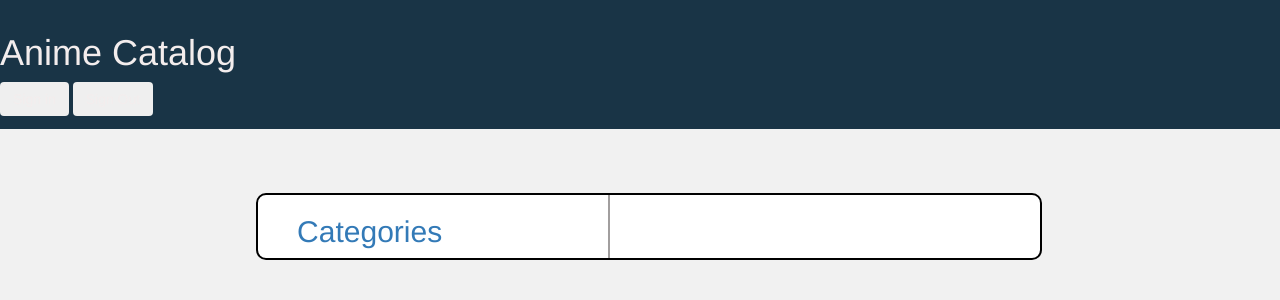
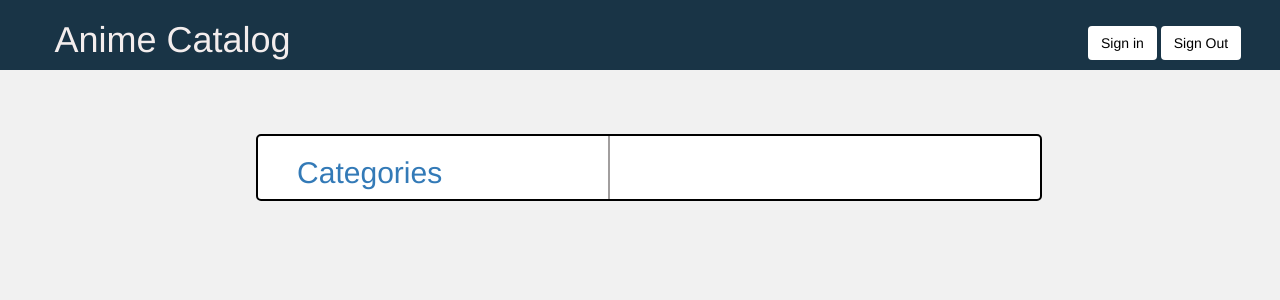
Before and after one commit to chaituhaki/udacity-item-catalog, a Flask app: page / in a window 1280 px wide. Shown: the top 300 px of the page. Run offline with Flask 2, Linux system fonts and the light colour scheme; parts of the project's set-up code (start-up, migrations or seed data) failed here and were passed over; some libraries are stand-ins or nearby versions.

Commit message:
added some more style class

```diff
--- a/static/css/style.css
+++ b/static/css/style.css
@@ -7,12 +7,21 @@ body{
 .head{
 	background: #193446;
 	color: rgb(243, 237, 237);
-	padding: 1% 0%;
+	display: flex;
 }
 
-#logo{
+.logo-h1{
+	margin-left: 5%;
+}
+
+.logo{
+	flex-basis: 85%;
 	margin: 0%;
-	margin-left: 4%;
+}
+
+.login{
+	flex-basis: 15%;
+	margin-top: 2%;
 }
 
 .container{
@@ -31,16 +40,22 @@ ul{
 .flex-all{
 	display: flex;
 	border: 2px solid black;
-	border-radius: 10px;
+	border-radius: 5px;
 	background-color: #ffffff;
 }
 
 .Genre{
 	flex-basis: 40%;
 	border-right: 2px solid rgb(161, 158, 158);
-
 	margin-left: 5%;
 }
+
+.Anime{
+	flex-basis: 60%;
+	margin: 0% 5%;
+}
+
+
 
 .anime-head{
 	display: flex;
@@ -55,13 +70,19 @@ ul{
 	margin-top: 6%;
 }
 
-.Anime{
-	flex-basis: 60%;
-	margin: 0% 5%;
+.list-group{
+	border: 1px solid #e1dcdb;
+	border-radius: 5px;
+	padding: 5px;
+	margin-bottom: 1%;
+}
+
+.list-group:hover{
+	background-color: #e1dcdb;
 }
 
 .anime-list{
-	display: flex;;
+	display: flex;
 }
 
 .anime-name{
@@ -71,3 +92,12 @@ ul{
 .edit-delete{
 	flex-basis: 33.3%;
 }
+
+button{
+	background-color: white;
+	color: black;
+}
+
+.removebutton{
+	display: none;
+}
```
